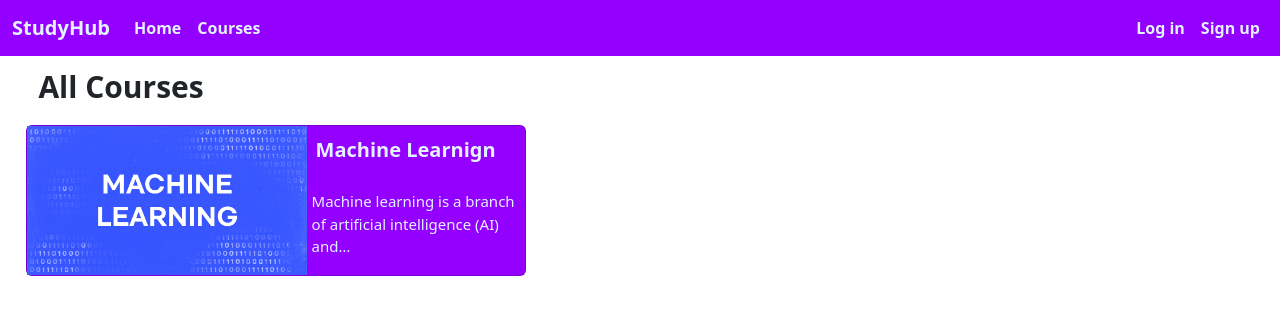
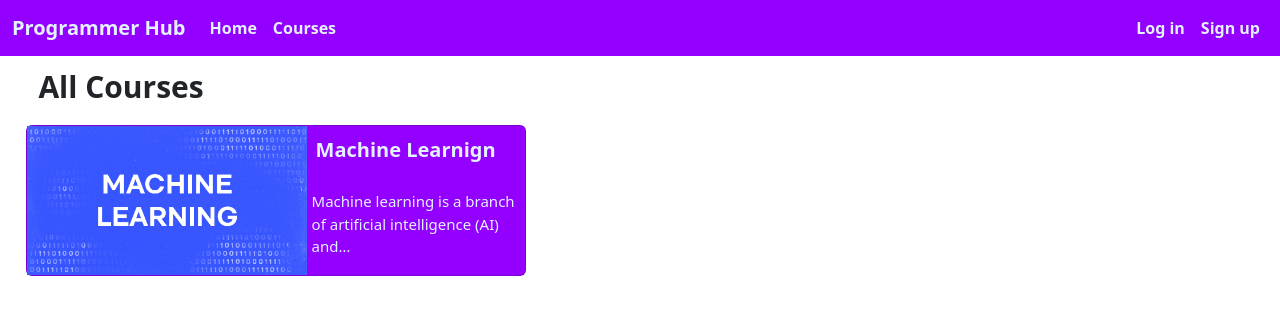
Before and after one commit to SaiSharan2005/Youtube-suggestion, a Django app: page /courses/ in a window 1280 px wide. Shown: the top 315 px of the page. Run offline with Django 4.2, Linux system fonts and the light colour scheme; data comes from the database, SQL or seed files in the repository; both versions use the stored data as it was after the commit.

Commit message:
changed the name to Programmer Hub

```diff
--- a/templates/navbar.html
+++ b/templates/navbar.html
@@ -2,7 +2,7 @@
 
 <nav class="navbar navbar-expand-lg  navbar-custom">
   <div class="container-fluid">
-    <a class="navbar-brand nav-text-color" href="{% url 'home'  %}">StudyHub</a>
+    <a class="navbar-brand nav-text-color" href="{% url 'home'  %}">Programmer Hub</a>
     <button class="navbar-toggler" type="button" data-bs-toggle="collapse" data-bs-target="#navbarSupportedContent"
       aria-controls="navbarSupportedContent" aria-expanded="false" aria-label="Toggle navigation">
       <span class="navbar-toggler-icon"></span>
```
Also changed, not shown: db.sqlite3.
